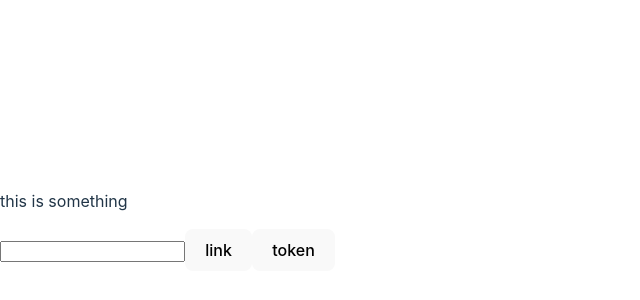
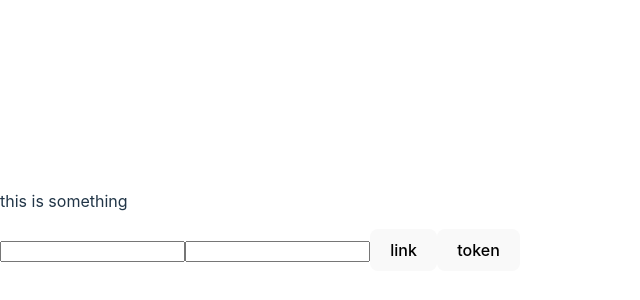
Before and after one commit to amalvinodq/react-application-demo, a React (Vite) app: page / in a window 1280 px wide. Shown: the part 178-478 px from the top of the page, without its empty margins (0-640 px from the left). Built offline with nearby package versions, Linux system fonts and the light colour scheme.

Commit message:
reverted the code

```diff
--- a/src/driveAccess.jsx
+++ b/src/driveAccess.jsx
@@ -3,14 +3,14 @@ import { useState } from "react";
 
 function DriveAccess() {
 	const [auth, setAuth] = useState();
-	// const [code, setCode] = useState();
+	const [code, setCode] = useState();
 
 	const storeAuth = ($event) => {
 		setAuth($event.target.value);
 	};
-	// const storeCode = ($event) => {
-	// 	setCode($event.target.value);
-	// };
+	const storeCode = ($event) => {
+		setCode($event.target.value);
+	};
 	const generateLink = async () => {
 		console.log(auth, "auth");
 		// const response = await fetch("http://[::1]:3200/api/g-drive/permission-url", {
@@ -41,10 +41,6 @@ function DriveAccess() {
 	};
 	const generateToken = () => {
 		console.log(decodeURIComponent(code), "code");
-		const currentUrl = window.location.href;
-		const urlParams = new URLSearchParams(currentUrl);
-		const code = urlParams.get("code");
-		// const scope = urlParams.get("scope");
 		axios
 			.post(
 				"https://backend-dev.sokrateque.ai/api/g-drive/generate-token",
@@ -69,7 +65,7 @@ function DriveAccess() {
 		<div>
 			<p>this is something</p>
 			<input onChange={storeAuth} />
-			{/* <input onChange={storeCode} type="text" /> */}
+			<input onChange={storeCode} type="text" />
 
 			<button onClick={generateLink}>link</button>
 			<button onClick={generateToken}>token</button>
```
